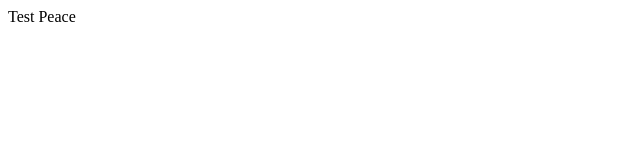
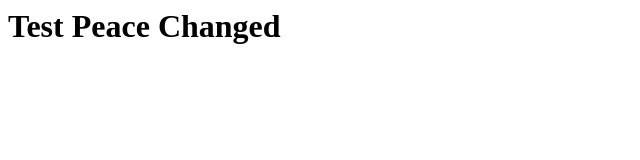
Before and after one commit to Rirav/GG_Test1, a plain HTML site: page index.html in a window 1280 px wide. Shown: the whole page, without its empty margins (0-640 px from the left). Drawn offline with Linux system fonts and the light colour scheme.

Commit message:
Update index.html

```diff
--- a/index.html
+++ b/index.html
@@ -1,3 +1,5 @@
 <html>
-  <body>Test Peace</body>
+  <body>
+    <h1>Test Peace Changed</h1>
+  </body>
 </html>
```
